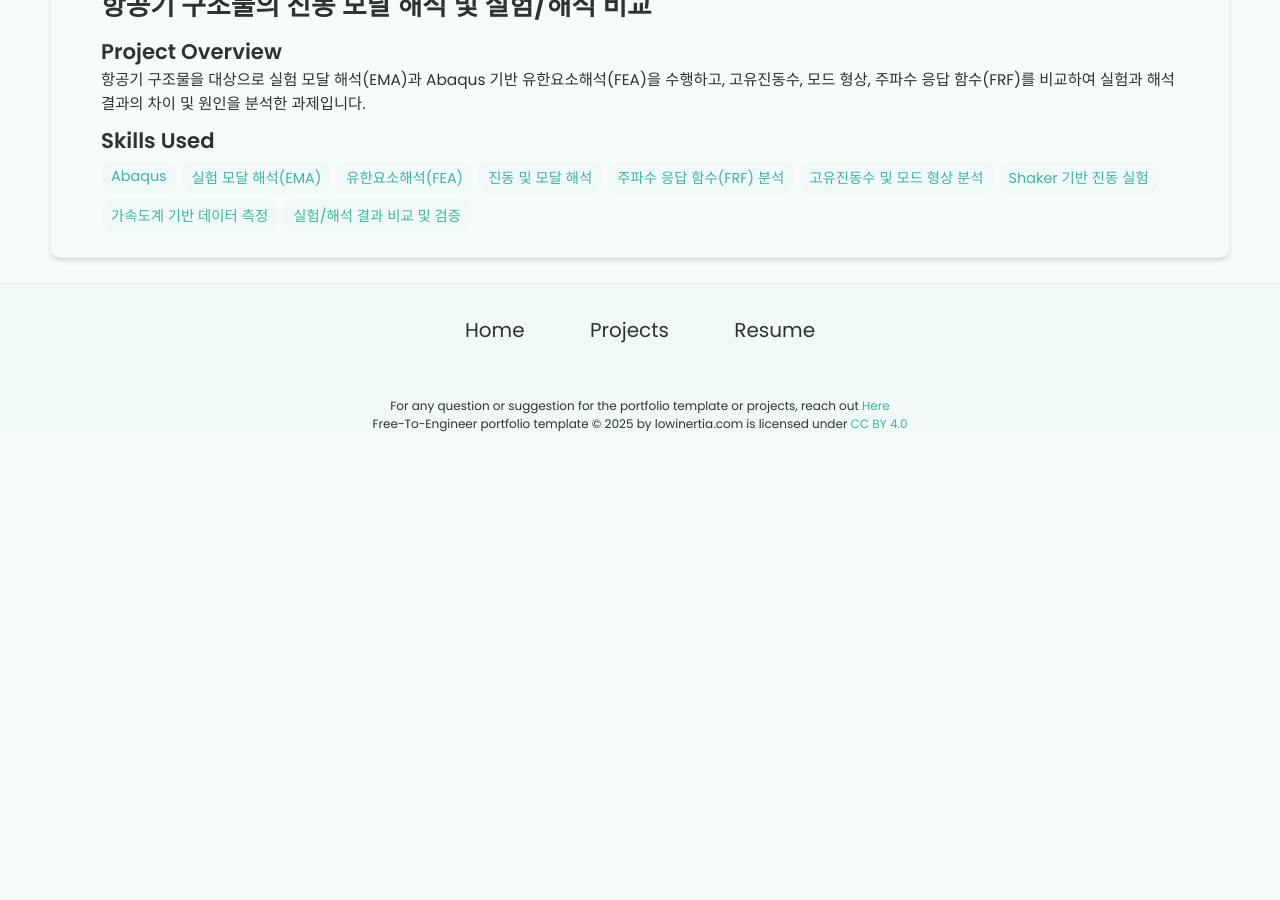
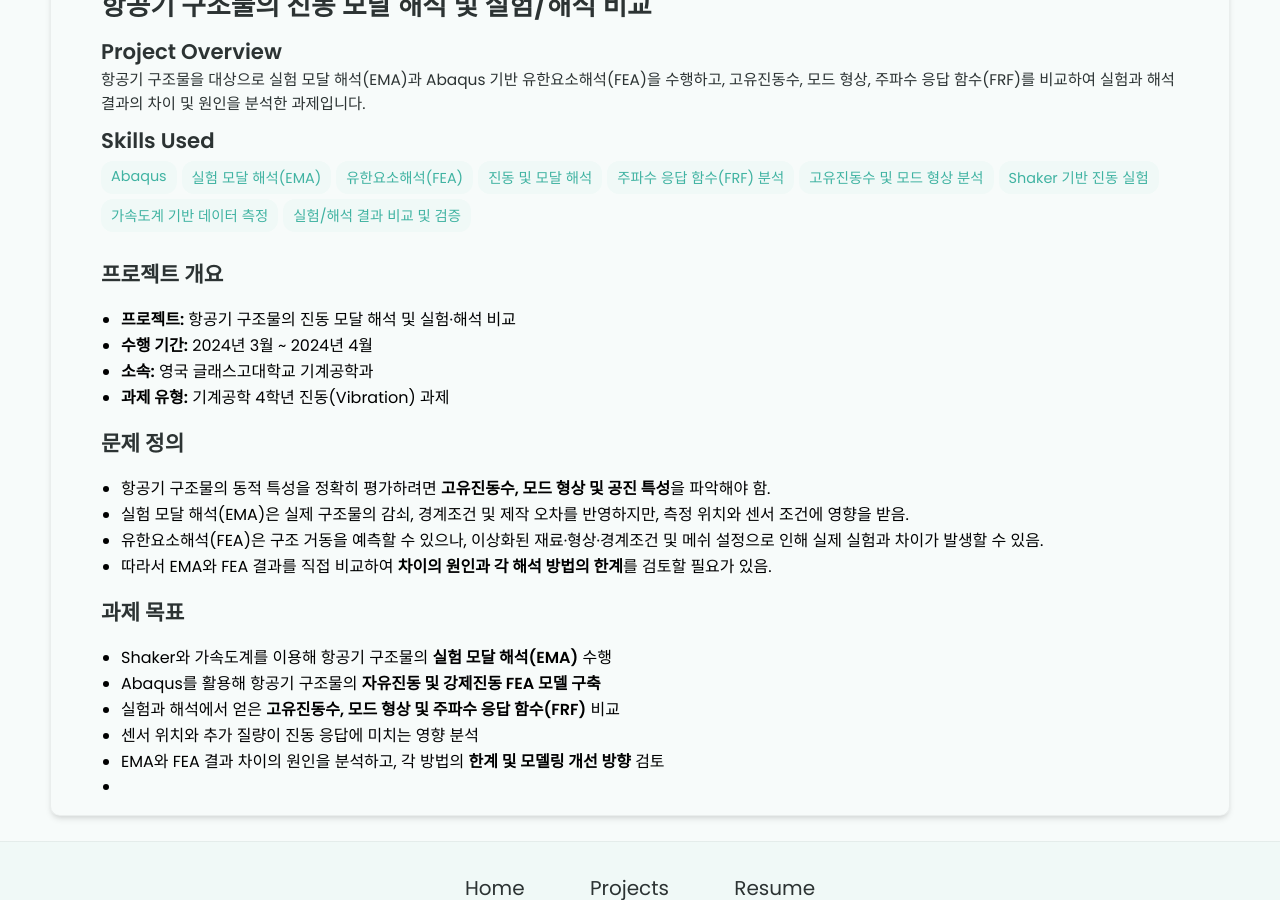
Before and after one commit to border3033/border3033.github.io, a Jekyll site: the page built from _projects/항공기 구조물 진동해석/index.md, in a window 1280 px wide and 900 px high, scrolled down 523 px. Built offline with Jekyll 4.4.1, drawn with Linux system fonts in a browser that asks for light colours; before the commit the page ends 956 px from its top, so only the background shows below that.

Commit message:
Update index.md

```diff
--- a/_projects/항공기 구조물 진동해석/index.md
+++ b/_projects/항공기 구조물 진동해석/index.md
@@ -16,3 +16,27 @@ skills:
 
 main-image: /coverpage.png
 ---
+
+## 프로젝트 개요
+
+- **프로젝트:** 항공기 구조물의 진동 모달 해석 및 실험·해석 비교
+- **수행 기간:** 2024년 3월 ~ 2024년 4월
+- **소속:** 영국 글래스고대학교 기계공학과
+- **과제 유형:** 기계공학 4학년 진동(Vibration) 과제
+
+
+## 문제 정의
+
+- 항공기 구조물의 동적 특성을 정확히 평가하려면 **고유진동수, 모드 형상 및 공진 특성**을 파악해야 함.
+- 실험 모달 해석(EMA)은 실제 구조물의 감쇠, 경계조건 및 제작 오차를 반영하지만, 측정 위치와 센서 조건에 영향을 받음.
+- 유한요소해석(FEA)은 구조 거동을 예측할 수 있으나, 이상화된 재료·형상·경계조건 및 메쉬 설정으로 인해 실제 실험과 차이가 발생할 수 있음.
+- 따라서 EMA와 FEA 결과를 직접 비교하여 **차이의 원인과 각 해석 방법의 한계**를 검토할 필요가 있음.
+
+## 과제 목표
+
+- Shaker와 가속도계를 이용해 항공기 구조물의 **실험 모달 해석(EMA)** 수행
+- Abaqus를 활용해 항공기 구조물의 **자유진동 및 강제진동 FEA 모델 구축**
+- 실험과 해석에서 얻은 **고유진동수, 모드 형상 및 주파수 응답 함수(FRF)** 비교
+- 센서 위치와 추가 질량이 진동 응답에 미치는 영향 분석
+- EMA와 FEA 결과 차이의 원인을 분석하고, 각 방법의 **한계 및 모델링 개선 방향** 검토
+-
```
